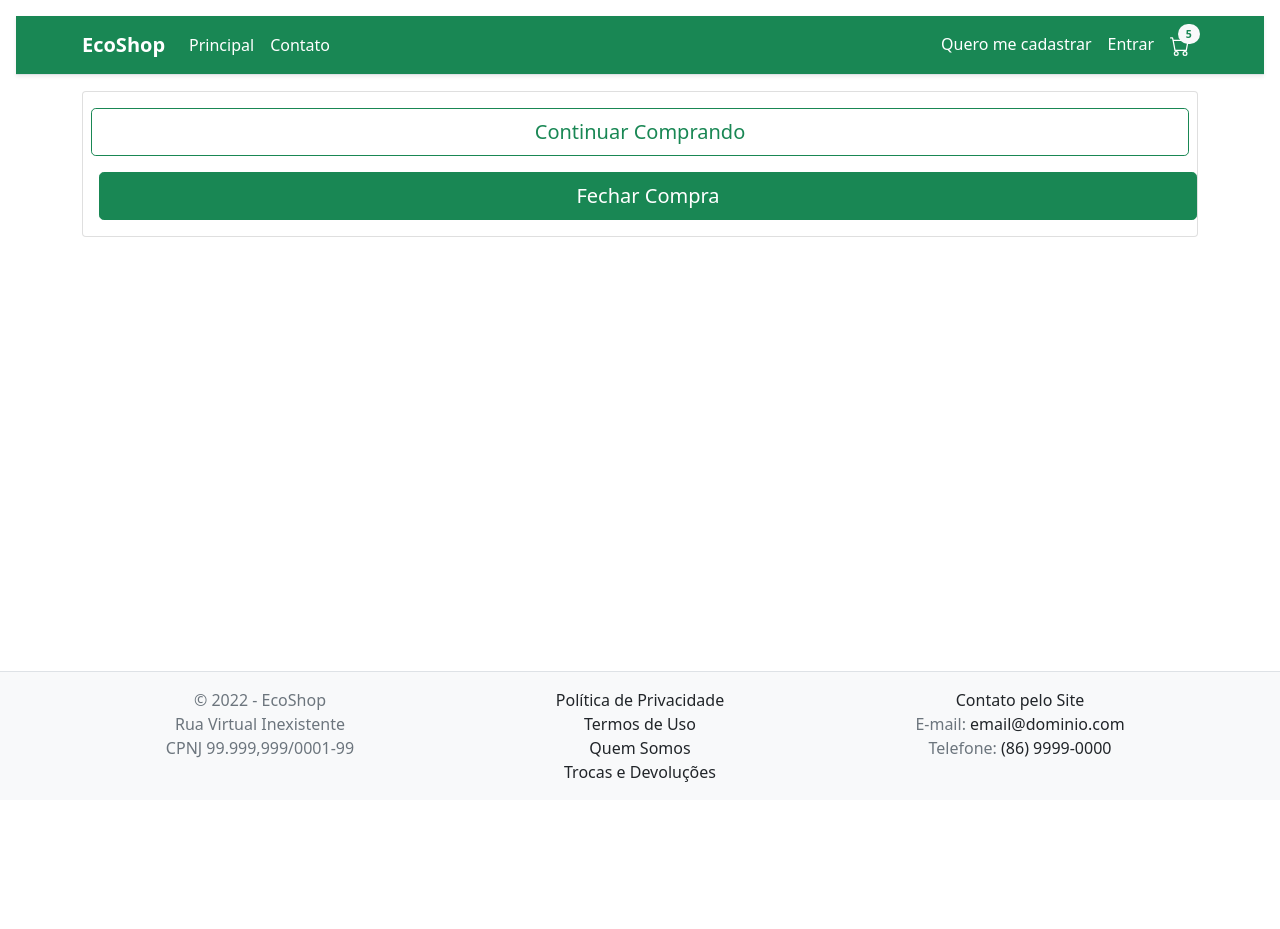
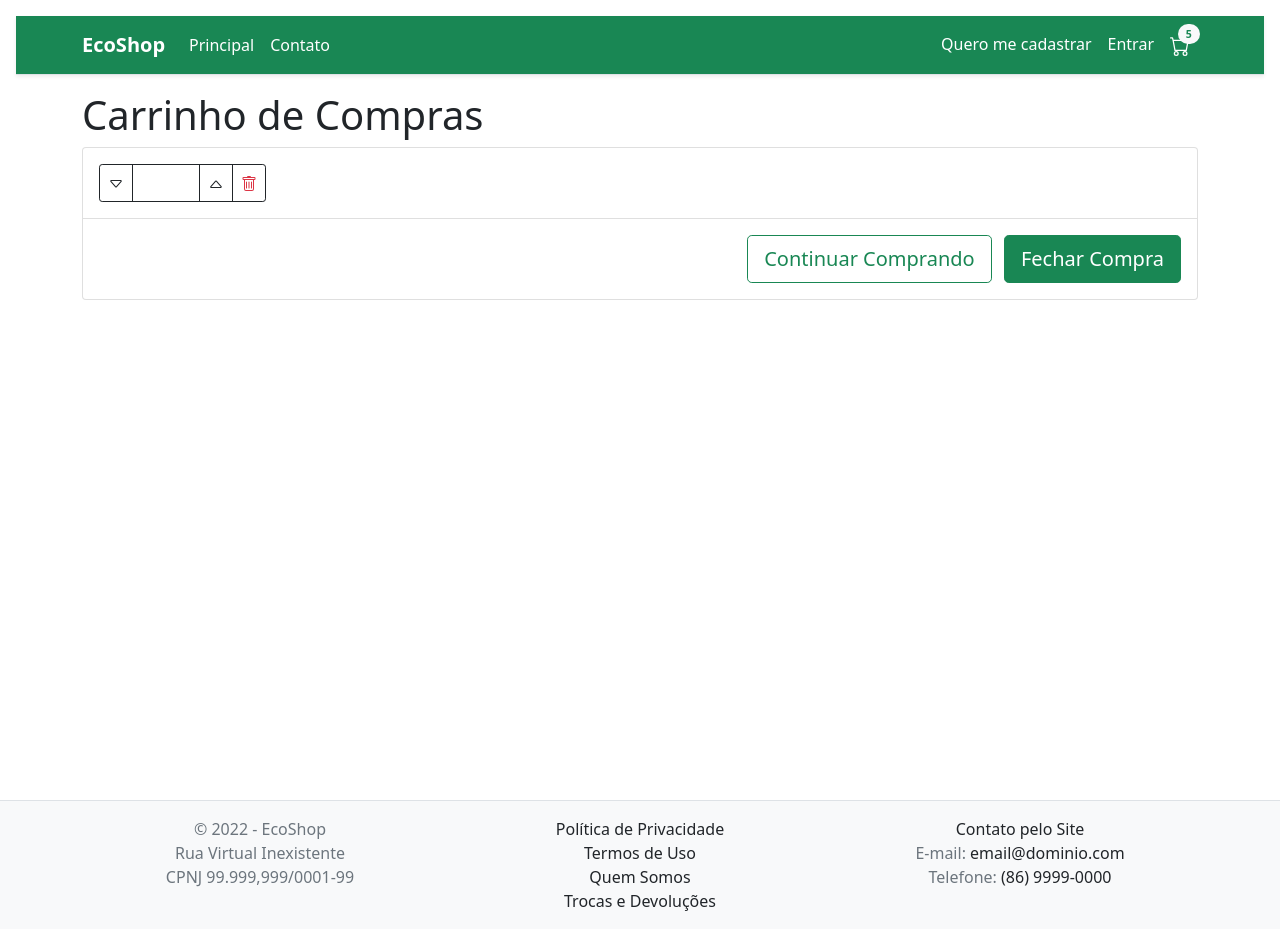
Before and after one commit to GabiDuartte/EcoShop-Sprints, a website built with webpack: page carrinho.html in a window 1280 px wide. Before the commit the page ends 800 px from the top, so only its background shows below. Built offline with nearby package versions, Linux system fonts and the light colour scheme; some packages are replaced by stand-ins of ours.

Commit message:
Update carrinho.html

```diff
--- a/carrinho.html
+++ b/carrinho.html
@@ -130,16 +130,41 @@
 
     <main class="flex-fill">
       <div class="container">
+         <h1>Carrinho de Compras</h1>
         <ul class="list-group mb-3">
           <li class="list-group-item py-3">
 
             <div class="row g-3" id="carrinho">
+              <div
+                    class="col-6 offset-6 col-sm-6 offset-sm-6 col-md-4 offset-md-8 col-lg-3 offset-lg-0 col-xl-2 align-self-center mt-3">
+                    <div class="input-group">
+                        <button class="btn btn-outline-dark btn-sm" type="button">
+                          <svg xmlns="http://www.w3.org/2000/svg" width="16" height="16" fill="currentColor" class="bi bi-caret-down" viewBox="0 0 16 16">
+                            <path d="M3.204 5h9.592L8 10.481 3.204 5zm-.753.659 4.796 5.48a1 1 0 0 0 1.506 0l4.796-5.48c.566-.647.106-1.659-.753-1.659H3.204a1 1 0 0 0-.753 1.659z"/>
+                          </svg>
+                        </button>
+                        <input type="text" class="form-control text-center border-dark" value="">
+                        <button class="btn btn-outline-dark btn-sm" type="button">
+                          <svg xmlns="http://www.w3.org/2000/svg" width="16" height="16" fill="currentColor" class="bi bi-caret-up" viewBox="0 0 16 16">
+                            <path d="M3.204 11h9.592L8 5.519 3.204 11zm-.753-.659 4.796-5.48a1 1 0 0 1 1.506 0l4.796 5.48c.566.647.106 1.659-.753 1.659H3.204a1 1 0 0 1-.753-1.659z"/>
+                          </svg>
+                        </button>
+                        <button class="btn btn-outline-danger border-dark btn-sm" type="button">
+                          <svg xmlns="http://www.w3.org/2000/svg" width="16" height="16" fill="currentColor" class="bi bi-trash" viewBox="0 0 16 16">
+                            <path d="M5.5 5.5A.5.5 0 0 1 6 6v6a.5.5 0 0 1-1 0V6a.5.5 0 0 1 .5-.5zm2.5 0a.5.5 0 0 1 .5.5v6a.5.5 0 0 1-1 0V6a.5.5 0 0 1 .5-.5zm3 .5a.5.5 0 0 0-1 0v6a.5.5 0 0 0 1 0V6z"/>
+                            <path fill-rule="evenodd" d="M14.5 3a1 1 0 0 1-1 1H13v9a2 2 0 0 1-2 2H5a2 2 0 0 1-2-2V4h-.5a1 1 0 0 1-1-1V2a1 1 0 0 1 1-1H6a1 1 0 0 1 1-1h2a1 1 0 0 1 1 1h3.5a1 1 0 0 1 1 1v1zM4.118 4 4 4.059V13a1 1 0 0 0 1 1h6a1 1 0 0 0 1-1V4.059L11.882 4H4.118zM2.5 3V2h11v1h-11z"/>
+                          </svg>
+                        </button>
+                    </div>
+               <li class="list-group-item py-3">
+                      <div class="text-end">
                 <a href="index.html" class="btn btn-outline-success btn-lg">
                       Continuar Comprando
                   </a>
                   <a href="fechamento_itens.html" class="btn btn-success btn-lg ms-2 mt-xs-3">Fechar Compra</a>
+                </div>
+                </li>
             </div>
-
           </li>
         </ul>
       </div>
```
